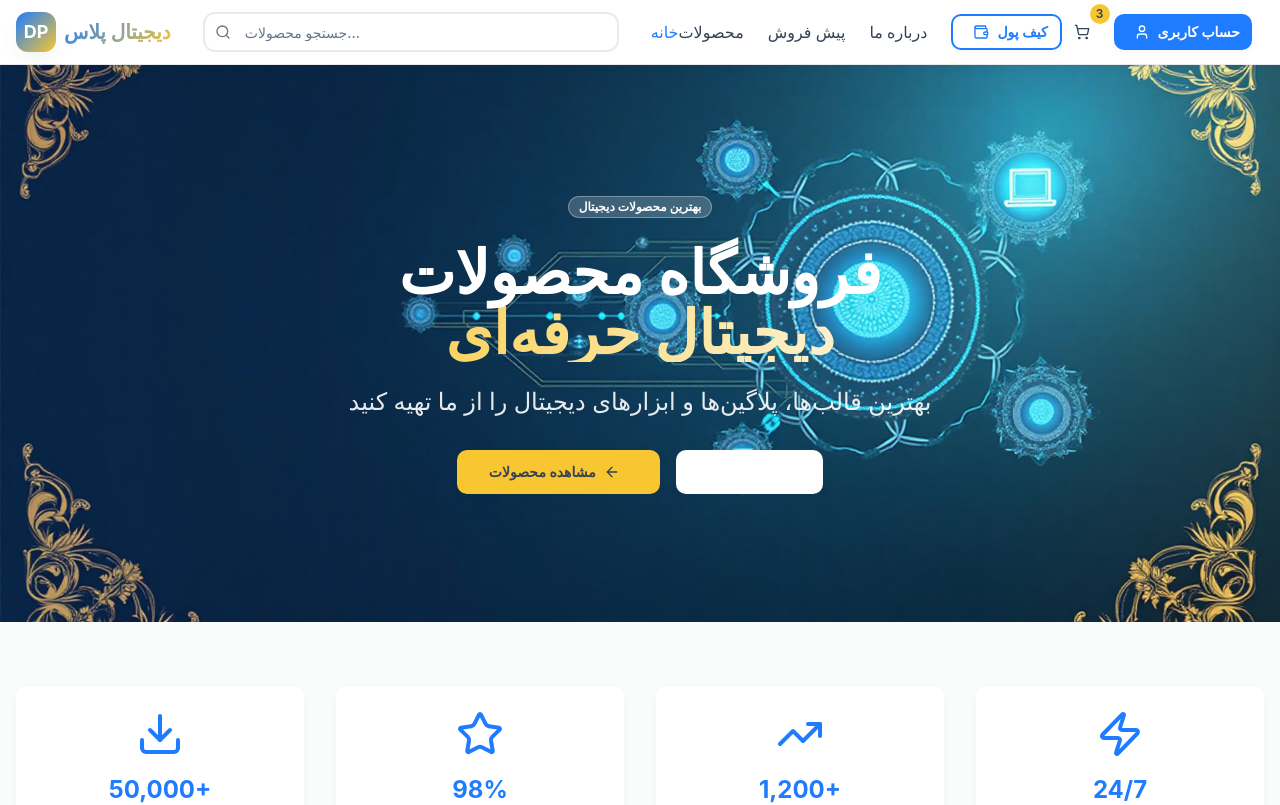
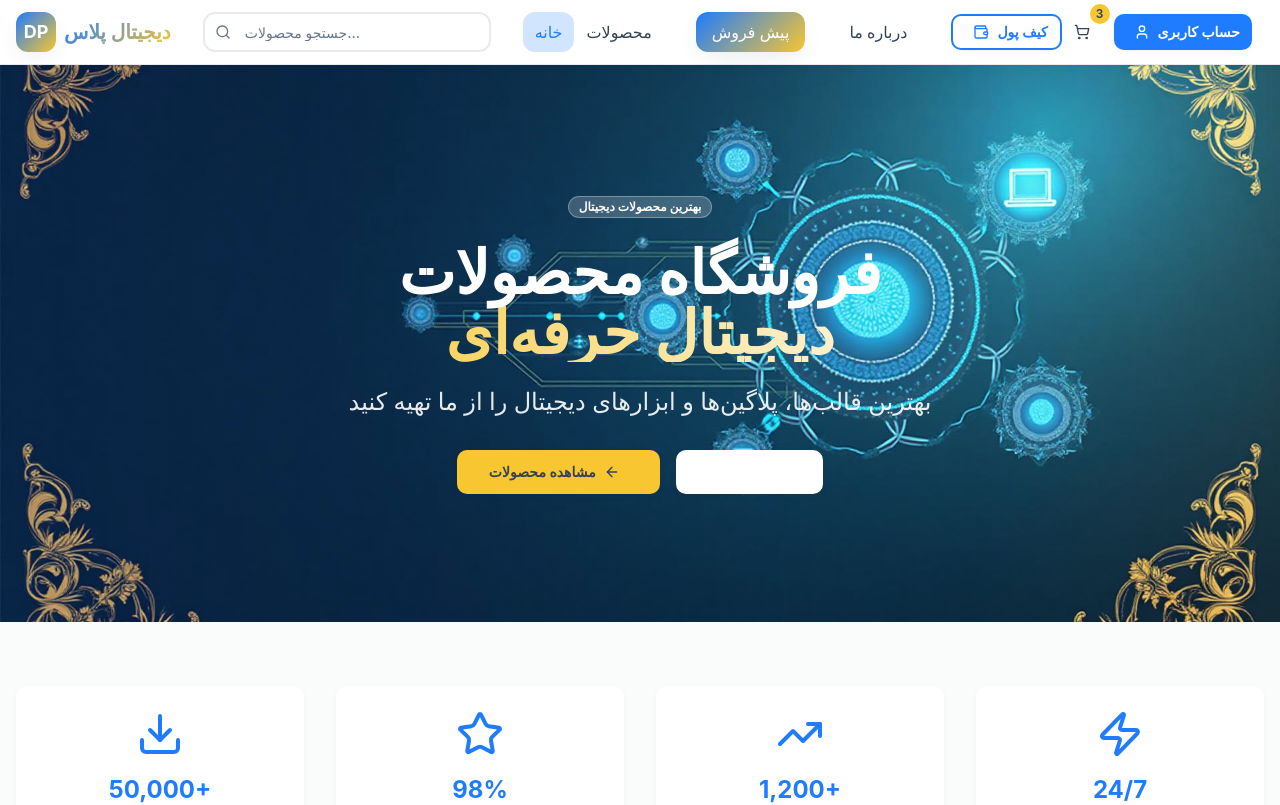
Before and after one commit to ahrimansspawn-dot/Degitalplus.ir, a React (Vite) app: page / in a window 1280 px wide. Shown: the top 805 px of the page. Built offline with nearby package versions, Linux system fonts and the light colour scheme.

Commit message:
Fix presale button and spacing

```diff
--- a/src/components/Header.tsx
+++ b/src/components/Header.tsx
@@ -50,35 +50,35 @@ const Header = () => {
           </div>
 
           {/* Navigation */}
-          <nav className="hidden md:flex items-center space-x-6 space-x-reverse">
+          <nav className="hidden md:flex items-center space-x-8 space-x-reverse">
             <Link
               to="/"
-              className={`font-medium transition-colors hover:text-primary ${
-                isActive('/') ? 'text-primary' : 'text-foreground'
+              className={`font-medium px-3 py-2 rounded-lg transition-all duration-300 hover:text-primary hover:bg-primary/10 ${
+                isActive('/') ? 'text-primary bg-primary/20' : 'text-foreground'
               }`}
             >
               خانه
             </Link>
             <Link
               to="/products"
-              className={`font-medium transition-colors hover:text-primary ${
-                isActive('/products') ? 'text-primary' : 'text-foreground'
+              className={`font-medium px-3 py-2 rounded-lg transition-all duration-300 hover:text-primary hover:bg-primary/10 ${
+                isActive('/products') ? 'text-primary bg-primary/20' : 'text-foreground'
               }`}
             >
               محصولات
             </Link>
             <Link
               to="/presale"
-              className={`font-medium transition-colors hover:text-primary ${
-                isActive('/presale') ? 'text-primary' : 'text-foreground'
+              className={`font-medium px-4 py-2 rounded-lg bg-gradient-primary text-white shadow-medium hover:shadow-strong transform hover:scale-105 transition-all duration-300 ${
+                isActive('/presale') ? 'bg-primary-hover' : ''
               }`}
             >
               پیش فروش
             </Link>
             <Link
               to="/about"
-              className={`font-medium transition-colors hover:text-primary ${
-                isActive('/about') ? 'text-primary' : 'text-foreground'
+              className={`font-medium px-3 py-2 rounded-lg transition-all duration-300 hover:text-primary hover:bg-primary/10 ${
+                isActive('/about') ? 'text-primary bg-primary/20' : 'text-foreground'
               }`}
             >
               درباره ما
```
